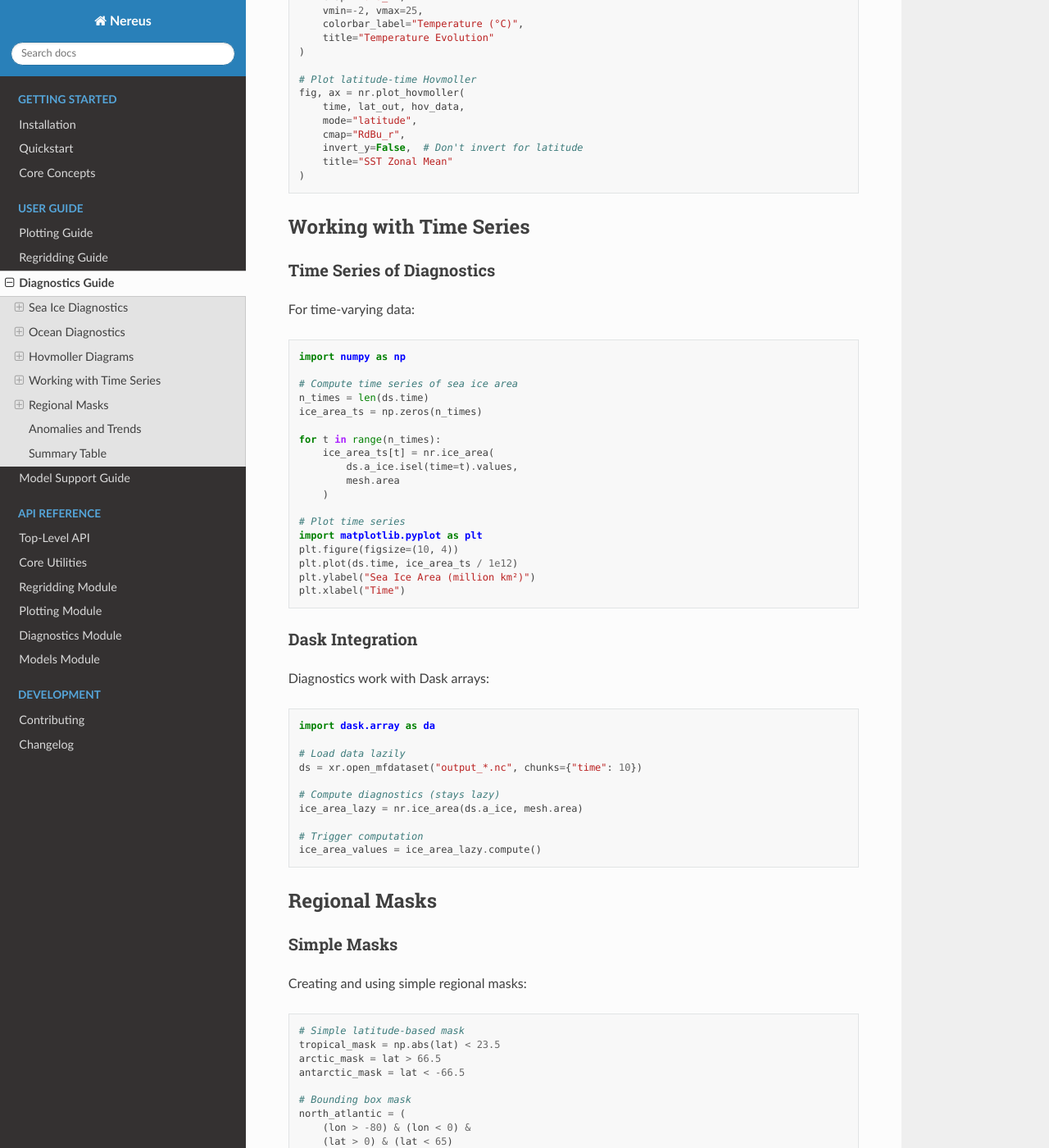
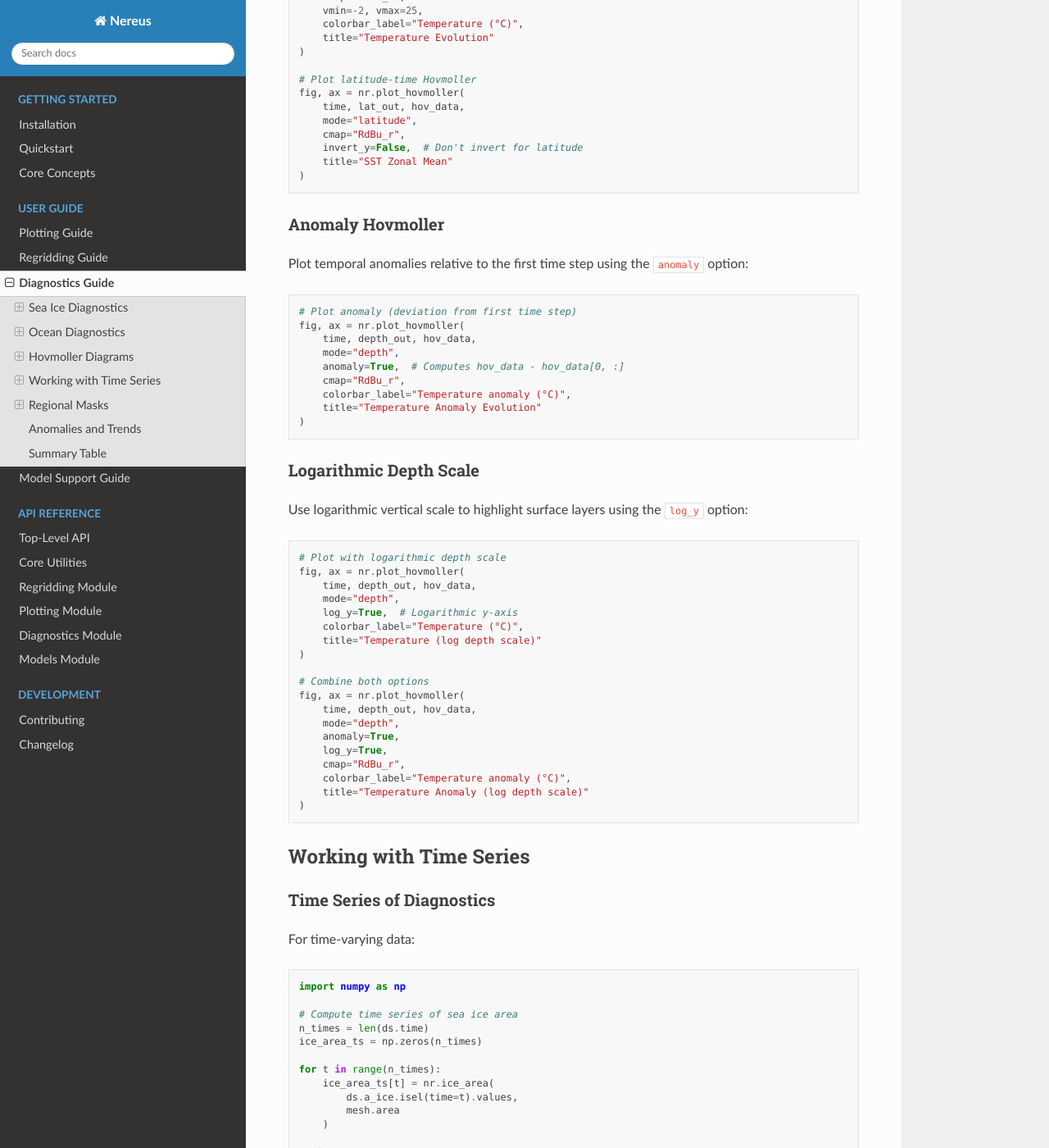
Before and after one commit to koldunovn/nereus, a Sphinx documentation site: the page built from docs/user_guide/diagnostics.rst, in a window 1280 px wide and 1400 px high, scrolled down 5444 px. Shown: the whole window at 82% size. Built offline with Sphinx 7.4.7 and the Read the Docs theme 3.1.0, drawn with Linux system fonts in a browser that asks for light colours.

Commit message:
1. anomaly (bool, default False) - When True and mode="depth", plots anomaly relative to the first time step (data - data[0, :]) 2. log_y (bool, default False) - When True and mode="depth", uses logarithmic scale for the vertical axis to better highlight surface   layers

```diff
--- a/docs/user_guide/diagnostics.rst
+++ b/docs/user_guide/diagnostics.rst
@@ -305,6 +305,50 @@ Plotting Hovmoller
        title="SST Zonal Mean"
    )
 
+Anomaly Hovmoller
+~~~~~~~~~~~~~~~~~
+
+Plot temporal anomalies relative to the first time step using the ``anomaly`` option:
+
+.. code-block:: python
+
+   # Plot anomaly (deviation from first time step)
+   fig, ax = nr.plot_hovmoller(
+       time, depth_out, hov_data,
+       mode="depth",
+       anomaly=True,  # Computes hov_data - hov_data[0, :]
+       cmap="RdBu_r",
+       colorbar_label="Temperature anomaly (°C)",
+       title="Temperature Anomaly Evolution"
+   )
+
+Logarithmic Depth Scale
+~~~~~~~~~~~~~~~~~~~~~~~
+
+Use logarithmic vertical scale to highlight surface layers using the ``log_y`` option:
+
+.. code-block:: python
+
+   # Plot with logarithmic depth scale
+   fig, ax = nr.plot_hovmoller(
+       time, depth_out, hov_data,
+       mode="depth",
+       log_y=True,  # Logarithmic y-axis
+       colorbar_label="Temperature (°C)",
+       title="Temperature (log depth scale)"
+   )
+
+   # Combine both options
+   fig, ax = nr.plot_hovmoller(
+       time, depth_out, hov_data,
+       mode="depth",
+       anomaly=True,
+       log_y=True,
+       cmap="RdBu_r",
+       colorbar_label="Temperature anomaly (°C)",
+       title="Temperature Anomaly (log depth scale)"
+   )
+
 Working with Time Series
 ------------------------
 
```
Also changed, not shown: 2 other files.
